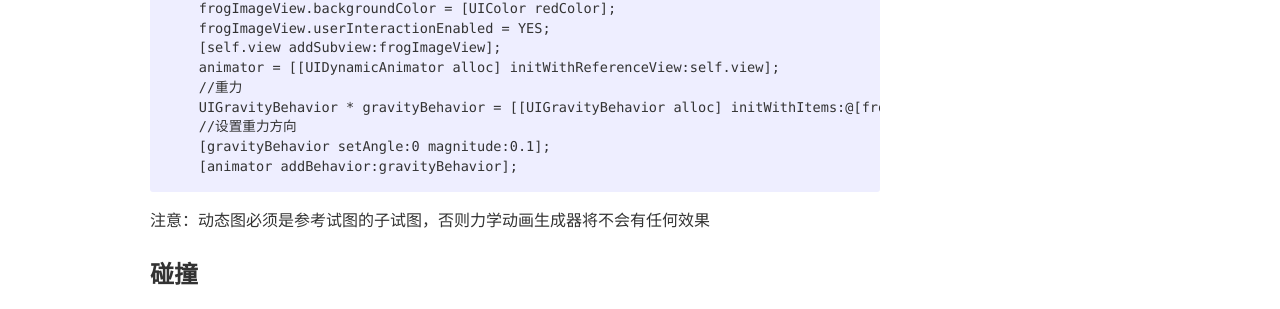
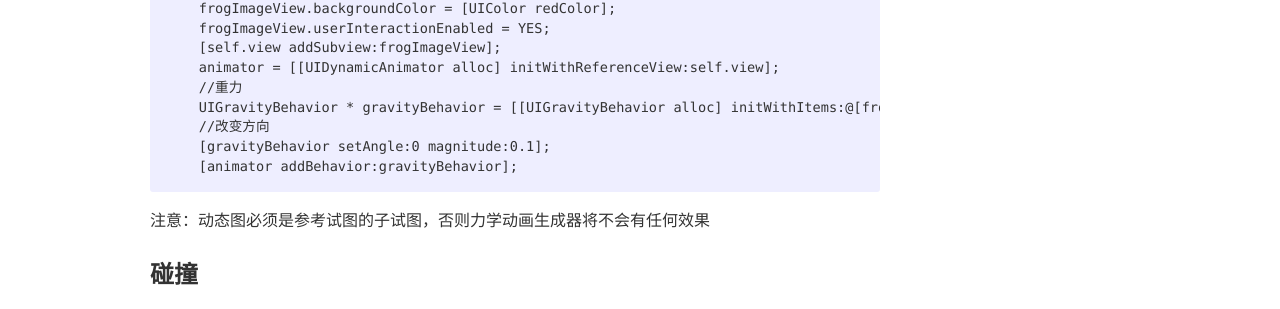
Before and after one commit to ATaoFire/ztmengyuxuan.github.io, a Jekyll site: the page built from _posts/blog/2016-09-18-ios-uikitDynamics.md, in a window 1280 px wide. Shown: the part 614-923 px from the top of the page. Built offline with Jekyll 4.4.1, drawn with Linux system fonts in a browser that asks for light colours; comment, search, counter and statistics services are not loaded; some of the changed text lies outside the part shown.

Commit message:
UIKitDynamics

````diff
--- a/_posts/blog/2016-09-18-ios-uikitDynamics.md
+++ b/_posts/blog/2016-09-18-ios-uikitDynamics.md
@@ -25,7 +25,7 @@
     animator = [[UIDynamicAnimator alloc] initWithReferenceView:self.view];
     //重力
     UIGravityBehavior * gravityBehavior = [[UIGravityBehavior alloc] initWithItems:@[frogImageView]];
-    //设置重力方向
+    //改变方向
     [gravityBehavior setAngle:0 magnitude:0.1];
     [animator addBehavior:gravityBehavior];
 ```
````
